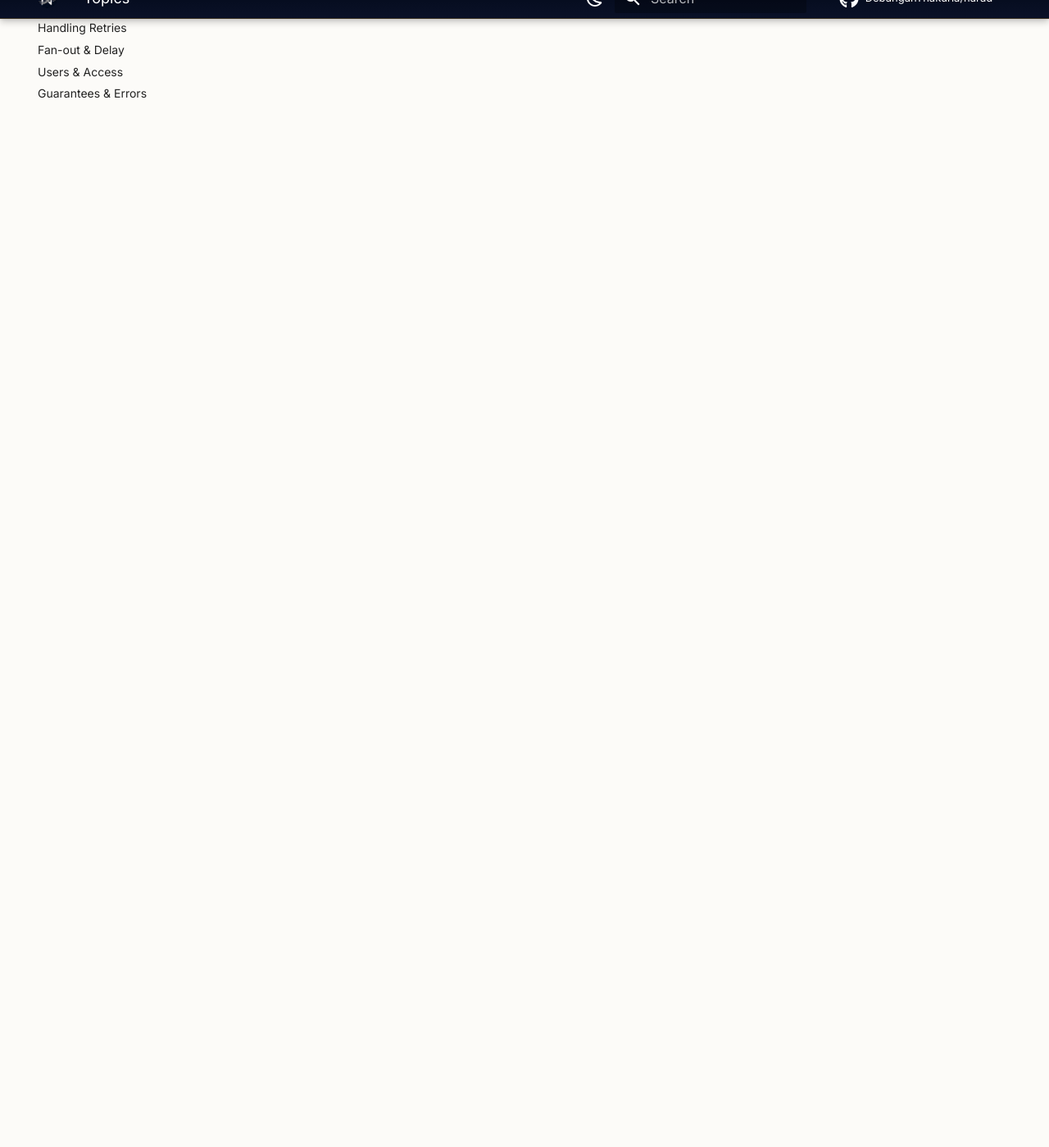
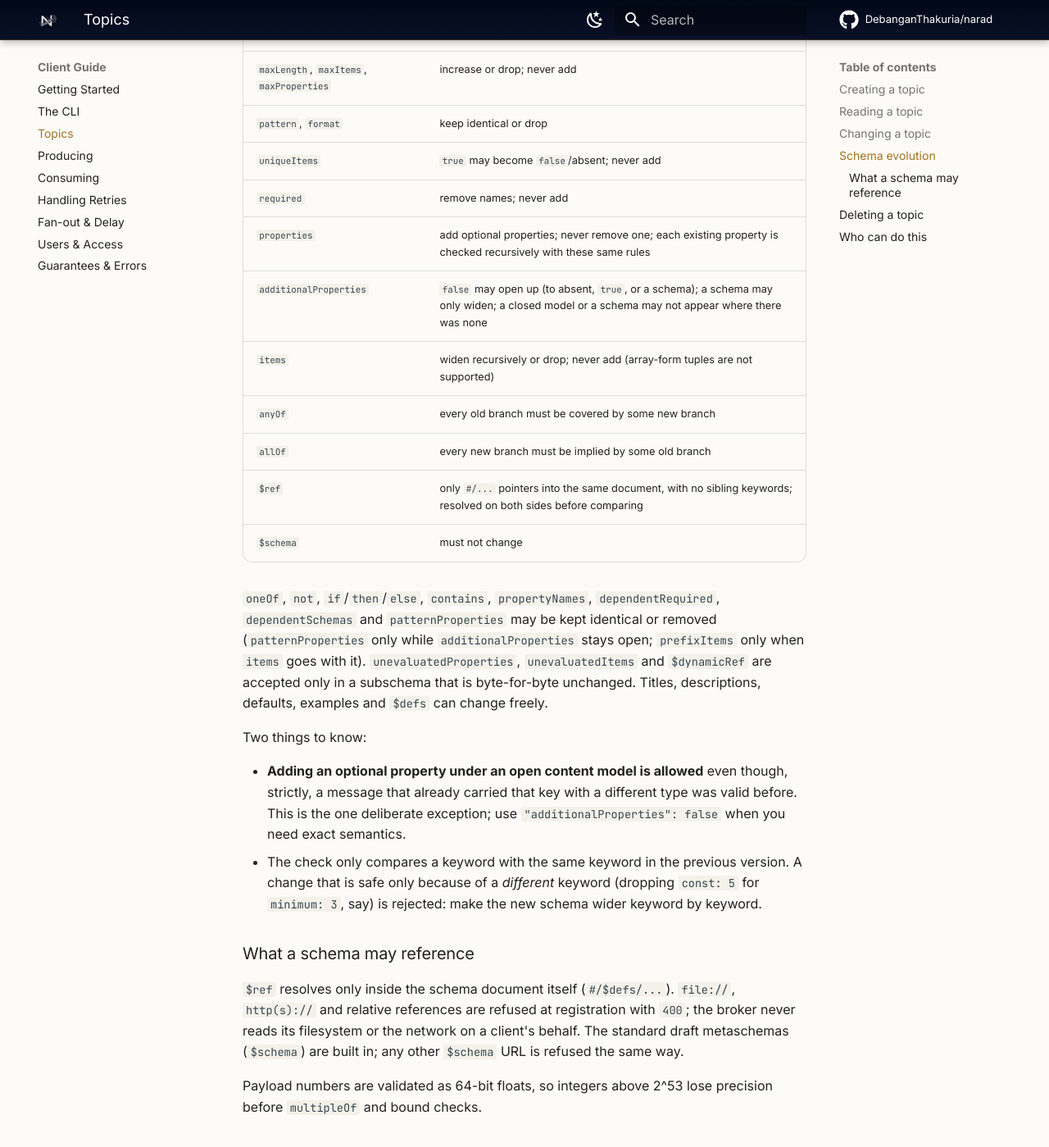
Before and after one commit to DebanganThakuria/narad, an MkDocs documentation site: the page built from docs/client/topics.md, in a window 1280 px wide and 1400 px high, scrolled down 3947 px. Shown: the whole window at 82% size. Built offline with MkDocs 1.6.1 and Material for MkDocs 9.7.7, drawn with Linux system fonts in a browser that asks for light colours; comment, search, counter and statistics services are not loaded; some of the changed text lies outside the part shown.

Commit message:
docs(schema): document the evolution rules, the $ref policy, and why Validate keeps json.Unmarshal
Audit finding 1.5 asked to avoid the full json.Unmarshal into any per
produce where the library allows a cheaper decode. It does not: the
validator takes only a decoded document, and the library's own
jsonschema.UnmarshalJSON copies the payload through a json.Decoder
first, which BenchmarkValidatePayloadDecode shows costs about 20% more
time and 50% more bytes than the direct unmarshal on a typical payload
(3.3us/67 allocs vs 2.7us/58 allocs). Keep json.Unmarshal, record the
reason next to Validate together with the float64 precision caveat,
and keep the benchmark so the choice stays verifiable.

User docs: docs/client/topics.md gains a "Schema evolution" section
with the exact keyword allowlist, the fail-closed rule, the one
documented exception (adding an optional property under an open
content model), the same-document-only $ref policy, and the 409 a
raced update answers; README and the status table follow, and the
metastore internals note the append-only version rule and the
version-keyed reload on the produce path.

Co-Authored-By: Claude Fable 5.1 <noreply@anthropic.com>

```diff
--- a/docs/client/topics.md
+++ b/docs/client/topics.md
@@ -68,12 +68,52 @@ What can change after creation, and what cannot:
 | `retention_ms` | yes | applies to all partitions from the next retention pass |
 | `max_in_flight_per_partition`, `max_acked_ahead_per_partition` | yes | send one or both; the other keeps its current value |
 | `partitions` | increase only | must be greater than the current count and within the cluster maximum; omit or `0` to leave it alone |
-| `schema` | yes | registers a new schema version; see [Fan-out & Delay](fanout-and-delay.md) for parent/child rules |
+| `schema` | yes | registers a new schema version; see [Schema evolution](#schema-evolution) below and [Fan-out & Delay](fanout-and-delay.md) for parent/child rules |
 | `visibility_timeout_ms` | **no** | fixed at create time |
 
 If the topic has [delay children](fanout-and-delay.md), you can't shrink retention below what the child's delay needs; Narad refuses with `409` instead of letting delayed messages age out before delivery.
 
 A request carrying several fields applies them as separate updates in a fixed order (retention, then the per-partition limits, then partitions, then schema), with no transaction across them: the first failure stops the sequence and answers its error, and the fields before it stay applied. Send one field per request when you need all-or-nothing.
+
+## Schema evolution
+
+A topic's schema history is append-only and lives in the metastore: every `PATCH` with a `schema` field is checked against the **latest persisted version** on whichever node handles it and stored as the next version number. A version can never be overwritten; if two updates race, the loser gets `409` and should re-read the current schema before retrying.
+
+The check enforces "every message the previous version accepted stays valid". It is a structural comparison that **fails closed**: a construct it cannot reason about is only allowed to stay exactly as it was (or, where removing it can only widen the schema, to disappear). Anything else answers `400` with a message naming the keyword and its location (`at /properties/qty: type "integer" no longer allowed`).
+
+What it understands:
+
+| Keyword | Allowed change |
+|---|---|
+| `type` | add types to the set; `integer` may become `number`; drop the keyword |
+| `enum`, `const` | add values (`const` may become an `enum` containing it); drop |
+| `minimum`, `exclusiveMinimum`, `maximum`, `exclusiveMaximum` | loosen or drop; never add |
+| `multipleOf` | change to a divisor of the old value; drop |
+| `minLength`, `minItems`, `minProperties` | decrease or drop; may appear only as `0` |
+| `maxLength`, `maxItems`, `maxProperties` | increase or drop; never add |
+| `pattern`, `format` | keep identical or drop |
+| `uniqueItems` | `true` may become `false`/absent; never add |
+| `required` | remove names; never add |
+| `properties` | add optional properties; never remove one; each existing property is checked recursively with these same rules |
+| `additionalProperties` | `false` may open up (to absent, `true`, or a schema); a schema may only widen; a closed model or a schema may not appear where there was none |
+| `items` | widen recursively or drop; never add (array-form tuples are not supported) |
+| `anyOf` | every old branch must be covered by some new branch |
+| `allOf` | every new branch must be implied by some old branch |
+| `$ref` | only `#/...` pointers into the same document, with no sibling keywords; resolved on both sides before comparing |
+| `$schema` | must not change |
+
+`oneOf`, `not`, `if`/`then`/`else`, `contains`, `propertyNames`, `dependentRequired`, `dependentSchemas` and `patternProperties` may be kept identical or removed (`patternProperties` only while `additionalProperties` stays open; `prefixItems` only when `items` goes with it). `unevaluatedProperties`, `unevaluatedItems` and `$dynamicRef` are accepted only in a subschema that is byte-for-byte unchanged. Titles, descriptions, defaults, examples and `$defs` can change freely.
+
+Two things to know:
+
+- **Adding an optional property under an open content model is allowed** even though, strictly, a message that already carried that key with a different type was valid before. This is the one deliberate exception; use `"additionalProperties": false` when you need exact semantics.
+- The check only compares a keyword with the same keyword in the previous version. A change that is safe only because of a *different* keyword (dropping `const: 5` for `minimum: 3`, say) is rejected: make the new schema wider keyword by keyword.
+
+### What a schema may reference
+
+`$ref` resolves only inside the schema document itself (`#/$defs/...`). `file://`, `http(s)://` and relative references are refused at registration with `400`; the broker never reads its filesystem or the network on a client's behalf. The standard draft metaschemas (`$schema`) are built in; any other `$schema` URL is refused the same way.
+
+Payload numbers are validated as 64-bit floats, so integers above 2^53 lose precision before `multipleOf` and bound checks.
 
 ## Deleting a topic
 
```
Also changed, not shown: README.md (+10 -5 lines), docs/client/guarantees-and-errors.md (+1 -1 lines), docs/internals/metastore-and-raft.md (+2 -0 lines), 2 other files.
